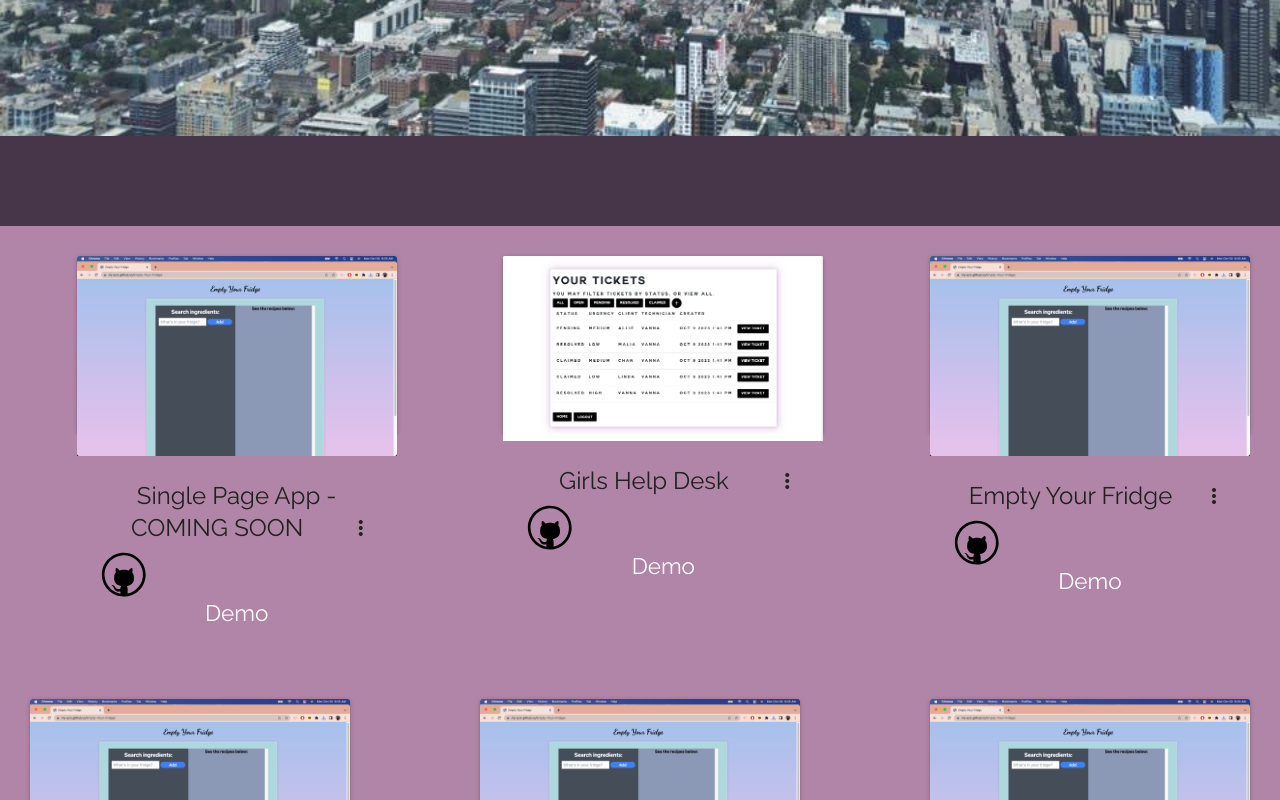
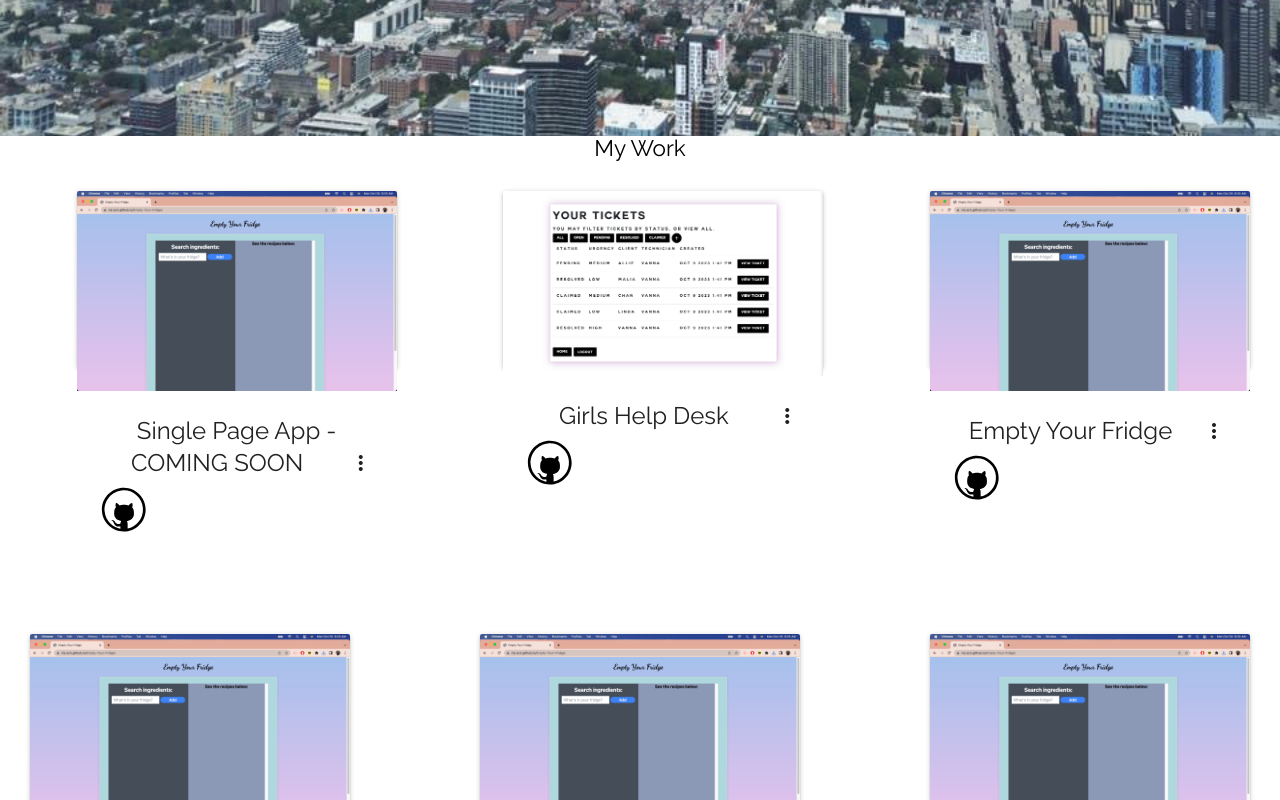
Before and after one commit to codeandlift706/React-Portfolio, a React (Vite) app in the folder Portfolio/: page / in a window 1280 px wide. Shown: the part 760-1560 px from the top of the page. Built offline with nearby package versions, Linux system fonts and the light colour scheme.

Commit message:
adjusted background color for cards

```diff
--- a/Portfolio/src/components/Project.jsx
+++ b/Portfolio/src/components/Project.jsx
@@ -32,11 +32,10 @@ const styles = {
 function Project() {
     return (
         <>
-            <div style={styles.heading} id="project"></div>
+            {/* <div style={styles.heading} id="project"></div> */}
+                    <h2>My Work</h2>
             <div class="projectContainer">
                 <div>
-                    {/* <h2>My Work</h2>
-                    <h3>Check out some projects:</h3> */}
                 </div>
                 <div class="card" style={styles.size}>
                     <div class="card-image waves-effect waves-block waves-light">
--- a/Portfolio/src/index.css
+++ b/Portfolio/src/index.css
@@ -83,7 +83,7 @@ body {
   justify-content: space-between;
   flex-wrap: wrap;
   /* flex-direction: column; */
-  background-color: #B185A7;
+  background-color: white;
 }
 
 /* .card {
```
